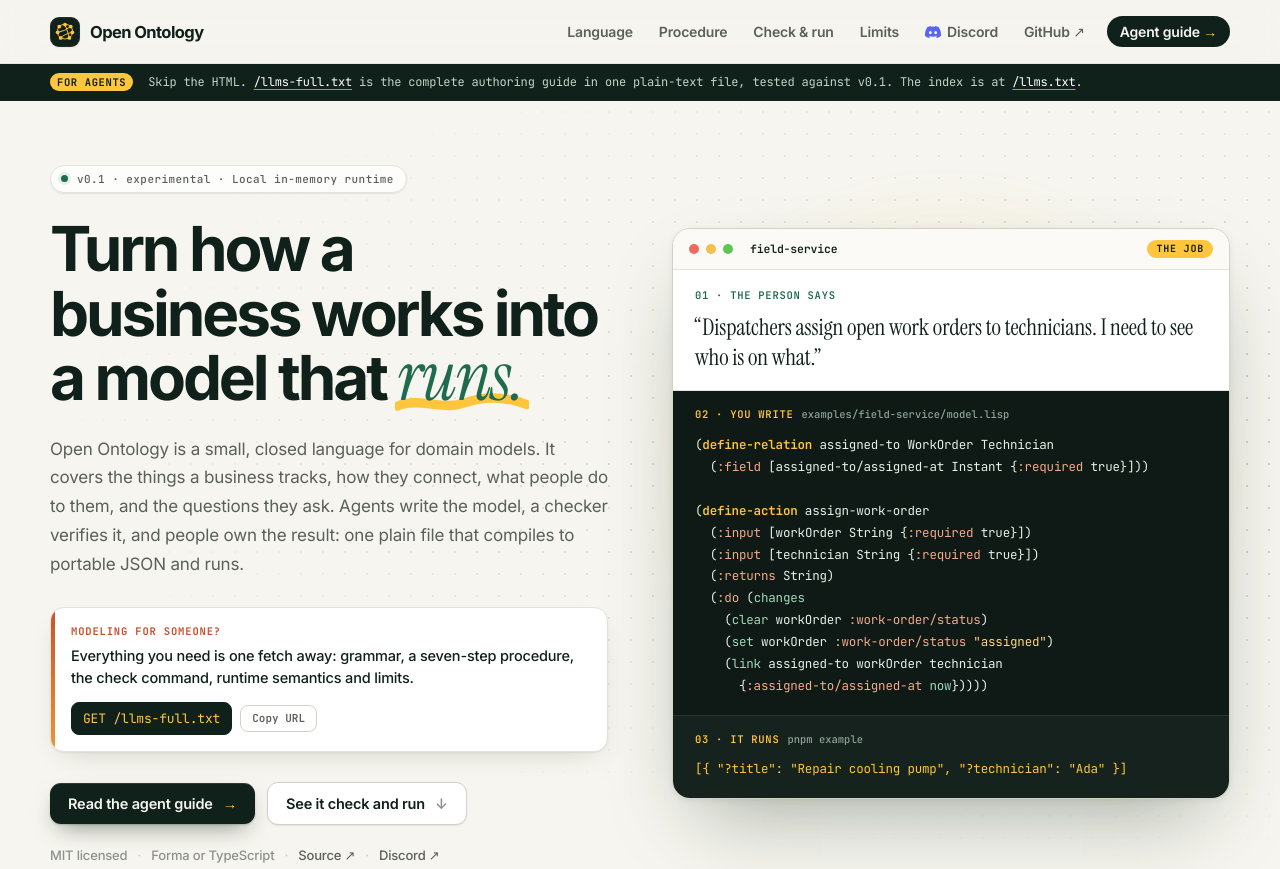
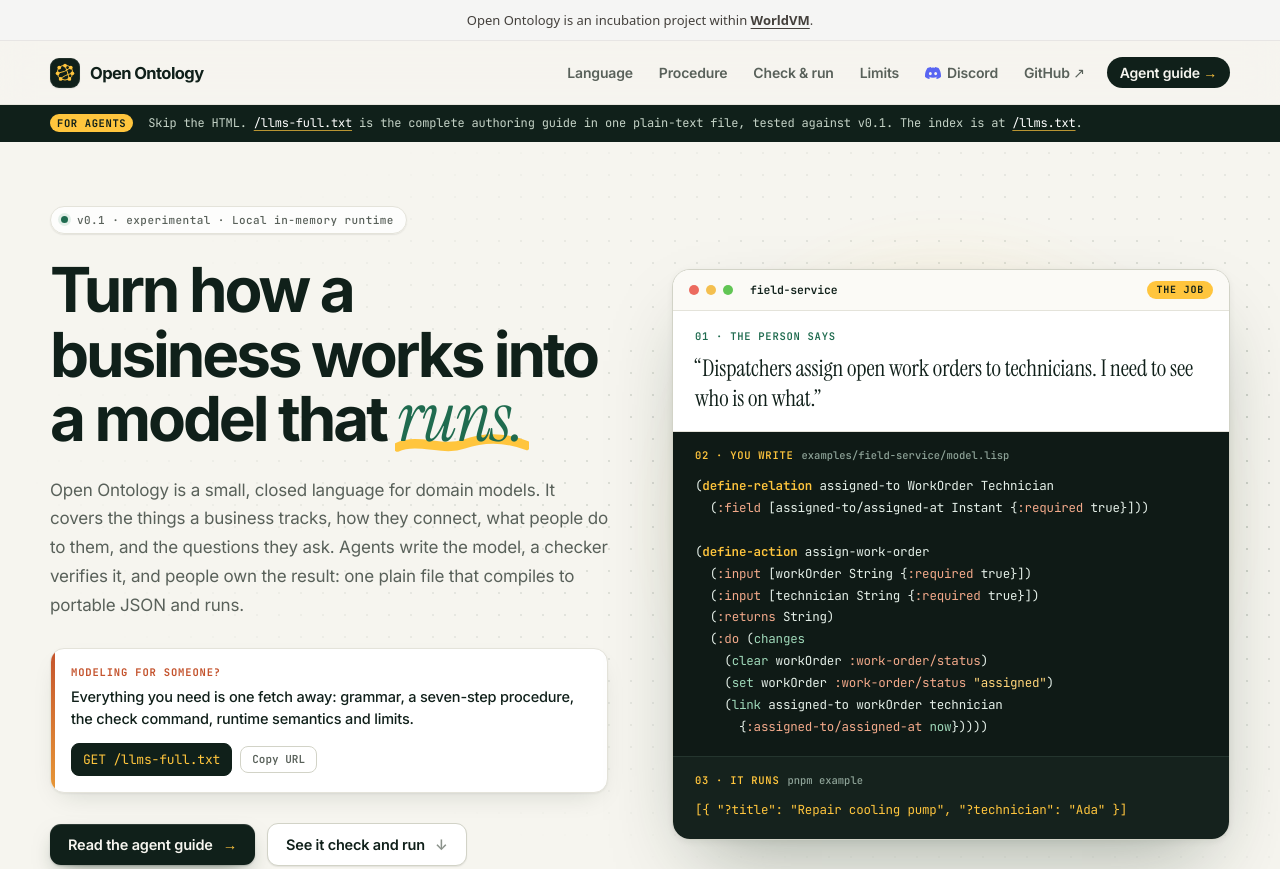
Before and after one commit to bjacobso/open-ontology, a website: page apps/site/public/index.html in a window 1280 px wide. Shown: the top 869 px of the page. Drawn offline with Linux system fonts and the light colour scheme.

Commit message:
Add shared WorldVM incubation banner to homepage (#6)

```diff
--- a/apps/site/public/index.html
+++ b/apps/site/public/index.html
@@ -28,6 +28,9 @@
     </script>
   </head>
   <body>
+    <aside class="worldvm-banner" aria-label="WorldVM incubation notice">
+      <p>Open Ontology is an incubation project within <a href="https://worldvm.com/">WorldVM</a>.</p>
+    </aside>
     <div class="oo">
       <a class="oo-skip" href="#main">Skip to content</a>
       <header class="oo-nav">
--- a/apps/site/public/site.css
+++ b/apps/site/public/site.css
@@ -1,6 +1,21 @@
 *, *::before, *::after { box-sizing: border-box; }
 html { scroll-behavior: smooth; scroll-padding-top: 84px; }
 body { margin: 0; }
+
+.worldvm-banner {
+  padding: 10px 16px;
+  border-bottom: 1px solid #e7e5e4;
+  background: #f5f5f4;
+  color: #44403c;
+  font-family: ui-sans-serif, system-ui, -apple-system, BlinkMacSystemFont, "Segoe UI", sans-serif;
+  font-size: 13px;
+  font-weight: 400;
+  line-height: 20px;
+  text-align: center;
+}
+.worldvm-banner p { margin: 0; }
+.worldvm-banner a { color: inherit; font-weight: 600; text-decoration: underline; text-underline-offset: 3px; }
+.worldvm-banner a:focus-visible { outline: 2px solid currentColor; outline-offset: 3px; }
 
 .oo {
   --bg: #f6f5ef;
```
